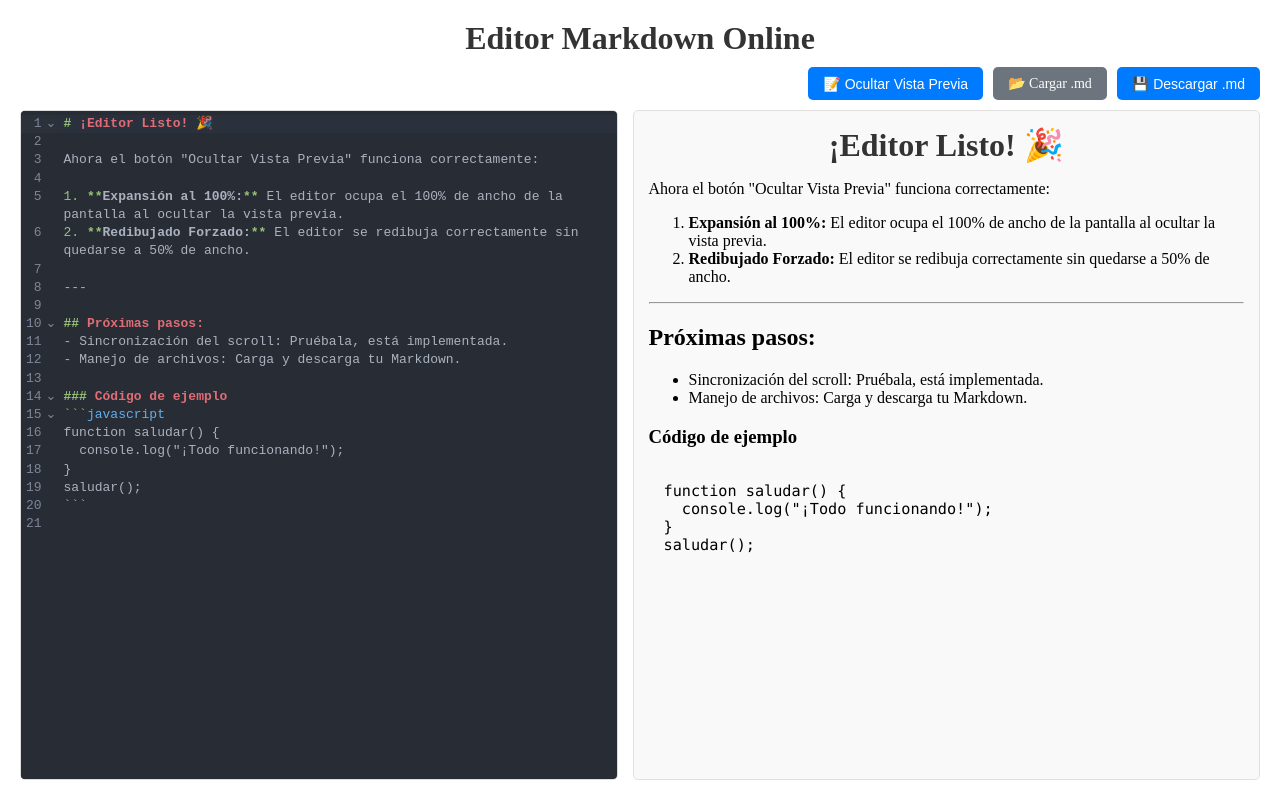
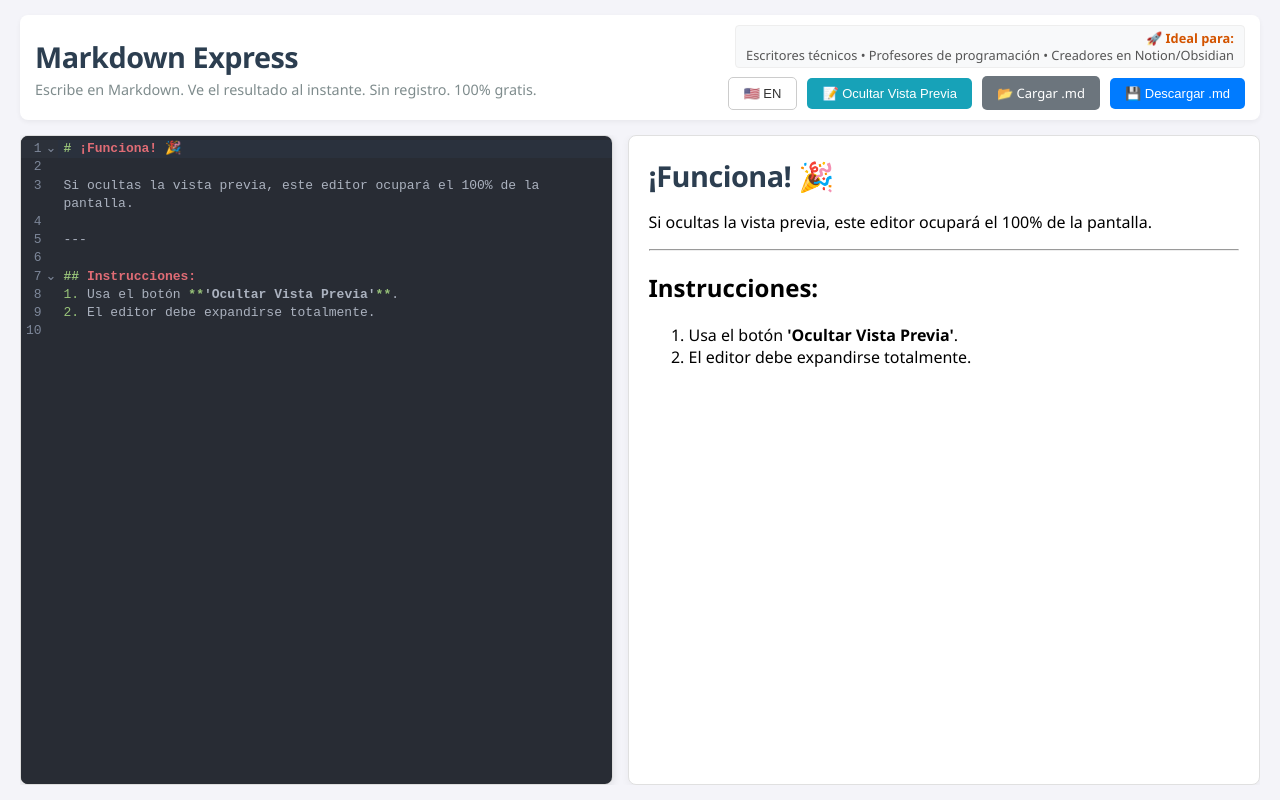
Before and after one commit to TangoDan/markdown, a React (Vite) app: page / in a window 1280 px wide. Built offline with nearby package versions, Linux system fonts and the light colour scheme.

Commit message:
Commit inicial para Netlify

```diff
--- a/src/App.css
+++ b/src/App.css
@@ -9,24 +9,118 @@ body {
     height: 100vh;
     width: 100vw;
     overflow: hidden; /* Evita scroll en el body */
+    font-family: 'Segoe UI', Roboto, Helvetica, Arial, sans-serif;
 }
 
 /* 2. Contenedor Principal */
 .app-container {
-    padding: 20px;
+    padding: 15px 20px; /* Reduje un poco el padding vertical */
     height: 100vh;
     width: 100%;
     display: flex;
     flex-direction: column;
-    background-color: #fff;
+    background-color: #f4f4f9; /* Fondo ligeramente gris para contraste */
+}
+
+/* --- NUEVO HEADER ESTILO DASHBOARD --- */
+.app-header {
+    display: flex;
+    justify-content: space-between;
+    align-items: center;
+    margin-bottom: 15px;
+    flex-shrink: 0;
+    background: white;
+    padding: 10px 15px;
+    border-radius: 8px;
+    box-shadow: 0 2px 5px rgba(0,0,0,0.05);
+}
+
+/* Izquierda: Título y Subtítulo */
+.header-left {
+    display: flex;
+    flex-direction: column;
 }
 
 h1 {
-    text-align: center;
+    text-align: left;
+    color: #2c3e50;
+    margin: 0;
+    font-size: 1.8rem;
+    letter-spacing: -0.5px;
+}
+
+.subtitle {
+    margin: 4px 0 0 0;
+    color: #7f8c8d;
+    font-size: 0.9rem;
+    font-weight: 400;
+}
+
+/* Derecha: Marketing y Botones */
+.header-right {
+    display: flex;
+    flex-direction: column;
+    align-items: flex-end;
+    gap: 8px;
+}
+
+.marketing-text {
+    text-align: right;
+    font-size: 0.8rem;
+    color: #555;
+    line-height: 1.3;
+    background-color: #f8f9fa;
+    padding: 4px 10px;
+    border-radius: 4px;
+    border: 1px solid #eee;
+}
+
+.marketing-text strong {
+    color: #d35400; /* Un color naranja/ladrillo para resaltar */
+}
+
+/* --- TOOLBAR --- */
+.toolbar {
+    display: flex;
+    gap: 10px;
+    align-items: center;
+}
+
+/* Botones Generales */
+.action-button, .upload-label, .lang-button {
+    padding: 8px 15px;
+    color: white;
+    border: none;
+    border-radius: 5px;
+    cursor: pointer;
+    font-size: 13px;
+    font-weight: 500;
+    transition: background-color 0.2s;
+    display: flex;
+    align-items: center;
+    justify-content: center;
+}
+
+/* Botón Idioma */
+.lang-button {
+    background-color: #fff;
     color: #333;
-    margin: 0 0 10px 0;
-    flex-shrink: 0;
+    border: 1px solid #ccc;
 }
+.lang-button:hover { background-color: #f0f0f0; }
+
+/* Botón Primario (Descargar) */
+.action-button.primary { background-color: #007bff; }
+.action-button.primary:hover { background-color: #0056b3; }
+
+/* Botón Secundario (Toggle Preview) */
+.action-button.secondary { background-color: #17a2b8; }
+.action-button.secondary:hover { background-color: #138496; }
+
+/* Botón Subir */
+.upload-label { background-color: #6c757d; display: inline-block; }
+.upload-label:hover { background-color: #5a6268; }
+
 
 /* 3. Layout de los Paneles */
 .editor-layout {
@@ -39,19 +133,15 @@ h1 {
 
 /* --- ZONA DEL EDITOR (IZQUIERDA) --- */
 .editor-pane {
-    /* Flex 1 hace que ocupe todo el espacio disponible automáticamente.
-       Si la vista previa desaparece, esto pasará a ser el 100% naturalmente. */
     flex: 1;
     min-width: 0;
-
-    /* IMPORTANTE: Sin 'transition'. Las animaciones rompen el cálculo de CodeMirror */
-
     height: 100%;
     display: flex;
     flex-direction: column;
     overflow: hidden;
-    border-radius: 5px;
+    border-radius: 8px;
     border: 1px solid #ddd;
+    box-shadow: 0 2px 8px rgba(0,0,0,0.1); /* Sombra sutil */
 }
 
 /* Aseguramos que CodeMirror llene el panel */
@@ -69,103 +159,64 @@ h1 {
 /* --- ZONA DE VISTA PREVIA (DERECHA) --- */
 .preview-pane {
     flex: 1;
-    padding: 15px;
+    padding: 20px; /* Más padding para mejor lectura */
     border: 1px solid #e0e0e0;
-    border-radius: 5px;
-    background-color: #f9f9f9;
+    border-radius: 8px;
+    background-color: #fff; /* Fondo blanco puro */
     overflow-y: auto;
     height: 100%;
+    box-shadow: 0 2px 8px rgba(0,0,0,0.05);
 }
 
-/* --- TOOLBAR --- */
-.toolbar {
-    margin-bottom: 10px;
-    text-align: right;
-    display: flex;
-    justify-content: flex-end;
-    gap: 10px;
-    flex-shrink: 0;
-}
 
-.download-button, .upload-label {
-    padding: 8px 15px;
-    color: white;
-    border: none;
-    border-radius: 5px;
-    cursor: pointer;
-    font-size: 14px;
-}
-
-.download-button { background-color: #007bff; }
-.download-button:hover { background-color: #0056b3; }
-.upload-label { background-color: #6c757d; display: inline-block; }
-.upload-label:hover { background-color: #5a6268; }
-
-/* --- 1. ESTILOS DE TABLAS (Como en la figura) --- */
-
+/* --- 1. ESTILOS DE TABLAS --- */
 .preview-pane table {
-    /* Ocupa todo el ancho disponible */
     width: 100%;
-    /* Colapsar los bordes en uno solo */
     border-collapse: collapse;
-    /* Fuente ligeramente más pequeña */
     font-size: 0.9em;
-    /* Mínimo espacio arriba y abajo */
     margin: 1.5em 0;
 }
 
-/* Bordes para todas las celdas */
-.preview-pane th,
-.preview-pane td {
-    border: 1px solid #ddd; /* Borde gris muy suave */
+.preview-pane th, .preview-pane td {
+    border: 1px solid #ddd;
     padding: 8px 12px;
     text-align: left;
 }
 
-/* Estilo para el encabezado de la tabla */
 .preview-pane th {
-    background-color: #f2f2f2; /* Fondo gris claro */
-    font-weight: bold; /* Letra negrita */
+    background-color: #f2f2f2;
+    font-weight: bold;
     color: #333;
 }
 
-/* Quitar el fondo para las celdas de datos */
 .preview-pane tr:nth-child(even) {
-    background-color: #f9f9f9; /* Fondo muy ligeramente diferente para filas pares (Opcional) */
+    background-color: #f9f9f9;
 }
 
-/* --- 2. BLOQUES DE CÓDIGO (Multi-línea <pre><code>) --- */
-
+/* --- 2. BLOQUES DE CÓDIGO --- */
 .preview-pane pre {
-    /* Asegura que el texto se envuelva y tenga espacio */
     padding: 15px;
     border-radius: 5px;
-    overflow-x: auto; /* Permite scroll horizontal si la línea es muy larga */
+    overflow-x: auto;
     margin: 1.5em 0;
+    background-color: #282c34; /* Fondo oscuro para código */
+    color: #abb2bf;
 }
 
 .preview-pane pre code {
-    /* Forzamos una fuente monoespaciada para el código */
     font-family: 'Consolas', 'Monaco', 'Courier New', monospace;
-    /* Opcional: Aumentar el tamaño de fuente si es necesario */
     font-size: 0.95em;
-    /* Sobrescribimos el padding/fondo de las reglas genéricas */
     padding: 0;
     background-color: transparent;
 }
 
-/* --- 3. BLOQUES DE CITA (Blockquotes) --- */
-
+/* --- 3. BLOQUES DE CITA --- */
 .preview-pane blockquote {
-    /* Barra gris a la izquierda */
-    border-left: 4px solid #ccc;
-    /* Padding para que el contenido no toque la barra */
+    border-left: 4px solid #007bff; /* Azul moderno */
     padding: 10px 15px;
-    /* Fondo ligeramente diferente */
-    background-color: #f9f9f9;
-    /* Letra ligeramente inclinada/gris */
+    background-color: #f1f8ff; /* Fondo azul muy tenue */
     color: #555;
     font-style: italic;
-    border-radius: 0 4px 4px 0; /* Bordes redondeados solo a la derecha */
+    border-radius: 0 4px 4px 0;
     margin: 1.5em 0;
 }
--- a/src/App.jsx
+++ b/src/App.jsx
@@ -9,40 +9,47 @@ import { markdown } from '@codemirror/lang-markdown';
 import { oneDark } from '@codemirror/theme-one-dark';
 import { EditorView } from '@codemirror/view';
 
+// Diccionario de traducciones
+const TRANSLATIONS = {
+  es: {
+    title: "Markdown Express",
+    subtitle: "Escribe en Markdown. Ve el resultado al instante. Sin registro. 100% gratis.",
+    idealTitle: "🚀 Ideal para:",
+    idealList: "Escritores técnicos • Profesores de programación • Creadores en Notion/Obsidian",
+    hidePreview: "📝 Ocultar Vista Previa",
+    showPreview: "👀 Mostrar Vista Previa",
+    upload: "📂 Cargar .md",
+    download: "💾 Descargar .md",
+    placeholder: "# ¡Funciona! 🎉\n\nSi ocultas la vista previa, este editor ocupará el 100% de la pantalla.\n\n---\n\n## Instrucciones:\n1. Usa el botón **'Ocultar Vista Previa'**.\n2. El editor debe expandirse totalmente.\n"
+  },
+  en: {
+    title: "Markdown Express",
+    subtitle: "Write in Markdown. See result instantly. No signup. 100% free.",
+    idealTitle: "🚀 Ideal for:",
+    idealList: "Technical Writers • Coding Instructors • Notion/Obsidian Creators",
+    hidePreview: "📝 Hide Preview",
+    showPreview: "👀 Show Preview",
+    upload: "📂 Load .md",
+    download: "💾 Download .md",
+    placeholder: "# It Works! 🎉\n\nIf you hide the preview, this editor will take up 100% of the screen.\n\n---\n\n## Instructions:\n1. Use the **'Hide Preview'** button.\n2. The editor should expand fully.\n"
+  }
+};
+
 function App() {
 
   // 1. ESTADOS Y REFERENCIAS
-  // CRÍTICO: Controla la visibilidad y, por CSS, la expansión del editor.
+  // Estado de idioma (por defecto intenta leer localStorage o usa español)
+  const [language, setLanguage] = useState(() => localStorage.getItem('app_lang') || 'es');
+  const t = TRANSLATIONS[language]; // Acceso rápido a textos actuales
+
   const [showPreview, setShowPreview] = useState(true);
   const previewRef = useRef(null);
   const codeMirrorRef = useRef(null);
   const [isScrolling, setIsScrolling] = useState(null);
 
-  const [markdownText, setMarkdownText] = useState(
-`# ¡Editor Listo! 🎉
+  const [markdownText, setMarkdownText] = useState(t.placeholder);
 
-Ahora el botón "Ocultar Vista Previa" funciona correctamente:
-
-1. **Expansión al 100%:** El editor ocupa el 100% de ancho de la pantalla al ocultar la vista previa.
-2. **Redibujado Forzado:** El editor se redibuja correctamente sin quedarse a 50% de ancho.
-
----
-
-## Próximas pasos:
-- Sincronización del scroll: Pruébala, está implementada.
-- Manejo de archivos: Carga y descarga tu Markdown.
-
-### Código de ejemplo
-\`\`\`javascript
-function saludar() {
-  console.log("¡Todo funcionando!");
-}
-saludar();
-\`\`\`
-`
-  );
-
-  // 2. CONFIGURACIÓN DE MARKED (con Highlight.js)
+  // 2. CONFIGURACIÓN DE MARKED
   marked.setOptions({
     breaks: true,
     highlight: (code, lang) => {
@@ -55,14 +62,13 @@ saludar();
     return { __html: marked(markdownText) };
   };
 
-  // 3. FUNCIONES DE MANEJO
-
-  // FUNCIÓN CRÍTICA: Cambia el estado de la vista previa
-  const togglePreview = () => {
-    setShowPreview(prev => !prev);
+  // 3. FUNCIONES DE ARCHIVOS Y UTILIDADES
+  const toggleLanguage = () => {
+    const newLang = language === 'es' ? 'en' : 'es';
+    setLanguage(newLang);
+    localStorage.setItem('app_lang', newLang);
   };
 
-  // Manejo de Descarga
   const handleDownload = () => {
     const blob = new Blob([markdownText], { type: 'text/markdown' });
     const url = URL.createObjectURL(blob);
@@ -75,7 +81,6 @@ saludar();
     URL.revokeObjectURL(url);
   };
 
-  // Manejo de Carga de Archivo
   const handleFileUpload = (event) => {
     const file = event.target.files[0];
     if (file) {
@@ -85,7 +90,7 @@ saludar();
     }
   };
 
-  // 4. SCROLL SYNC LOGIC (Optimizado con useCallback)
+  // 4. SCROLL SYNC
   const syncScroll = (sourceElement, targetElement) => {
     if (!sourceElement || !targetElement) return;
     const scrollRatio = sourceElement.scrollTop / (sourceElement.scrollHeight - sourceElement.clientHeight);
@@ -93,7 +98,6 @@ saludar();
   };
 
   const handleEditorScroll = useCallback((event) => {
-    // Solo sincroniza si la vista previa está visible
     if (isScrolling === 'preview' || !showPreview) return;
     setIsScrolling('editor');
     const previewElement = previewRef.current;
@@ -113,20 +117,21 @@ saludar();
       setTimeout(() => setIsScrolling(null), 50);
   }, [isScrolling]);
 
-
-  // 5. USE EFFECTS
-
-  // Efectos para Local Storage
+  // 5. LOCAL STORAGE Y SETUP
   useEffect(() => {
     const savedText = localStorage.getItem('markdown_editor_content');
-    if (savedText) setMarkdownText(savedText);
-  }, []);
+    // Si hay texto guardado, lo usamos. Si no, usamos el placeholder del idioma actual
+    if (savedText) {
+        setMarkdownText(savedText);
+    } else {
+        setMarkdownText(t.placeholder);
+    }
+  }, []); // Solo al montar
 
   useEffect(() => {
     localStorage.setItem('markdown_editor_content', markdownText);
   }, [markdownText]);
 
-  // Efecto para adjuntar el listener de scroll al editor
   useEffect(() => {
     const editorView = codeMirrorRef.current?.view;
     if (!editorView || !editorView.dom) return;
@@ -137,32 +142,45 @@ saludar();
     }
   }, [handleEditorScroll]);
 
-  // EFECTO CRÍTICO: FORZAR REDIMENSIONAMIENTO DE CODEMIRROR
-  // Se ejecuta CADA VEZ que el estado showPreview cambia (al presionar el botón)
+  // 7. REDIMENSIONAMIENTO
   useEffect(() => {
+    setTimeout(() => {
         if (codeMirrorRef.current?.view) {
-        // Obliga a CodeMirror a recalcular su ancho
             codeMirrorRef.current.view.requestMeasure();
+        }
         window.dispatchEvent(new Event('resize'));
-    }
+    }, 100);
   }, [showPreview]);
 
 
   // 6. RENDERIZADO
   return (
     <div className="app-container">
-      <h1>Editor Markdown Online</h1>
+
+      {/* NUEVO HEADER FLEXIBLE */}
+      <header className="app-header">
+        <div className="header-left">
+            <h1>{t.title}</h1>
+            <p className="subtitle">{t.subtitle}</p>
+        </div>
+
+        <div className="header-right">
+            <div className="marketing-text">
+                <strong>{t.idealTitle}</strong> <br/>
+                <span>{t.idealList}</span>
+            </div>
 
             <div className="toolbar">
-
-          {/* BOTÓN TOGGLE (Ocultar/Mostrar Vista Previa) */}
-          <button onClick={togglePreview} className="download-button">
-              {showPreview ? '📝 Ocultar Vista Previa' : '👀 Mostrar Vista Previa'}
+                <button onClick={toggleLanguage} className="lang-button">
+                    {language === 'es' ? '🇺🇸 EN' : '🇪🇸 ES'}
                 </button>
 
-          {/* Cargar Archivo */}
+                <button onClick={() => setShowPreview(!showPreview)} className="action-button secondary">
+                    {showPreview ? t.hidePreview : t.showPreview}
+                </button>
+
                 <label htmlFor="file-upload" className="upload-label">
-              📂 Cargar .md
+                    {t.upload}
                 </label>
                 <input
                     id="file-upload"
@@ -172,16 +190,14 @@ saludar();
                     style={{ display: 'none' }}
                 />
 
-          {/* Descargar Archivo */}
-          <button onClick={handleDownload} className="download-button">
-              💾 Descargar .md
+                <button onClick={handleDownload} className="action-button primary">
+                    {t.download}
                 </button>
             </div>
+        </div>
+      </header>
 
       <div className="editor-layout">
-
-        {/* PANEL IZQUIERDO: EDITOR */}
-        {/* CRÍTICO: Clase condicional 'expanded' para el CSS */}
         <div className={`editor-pane ${!showPreview ? 'expanded' : ''}`}>
             <CodeMirror
                 className="cm-theme-wrapper"
@@ -195,8 +211,6 @@ saludar();
             />
         </div>
 
-        {/* PANEL DERECHO: VISTA PREVIA (Condicional) */}
-        {/* CRÍTICO: Condicional que quita el div del DOM cuando showPreview es falso */}
         {showPreview && (
             <div
               className="preview-pane"
```
Also changed, not shown: 1 other file (tests, documents, lock files or other folders). Lines whose indentation alone changed are shown as unchanged.
